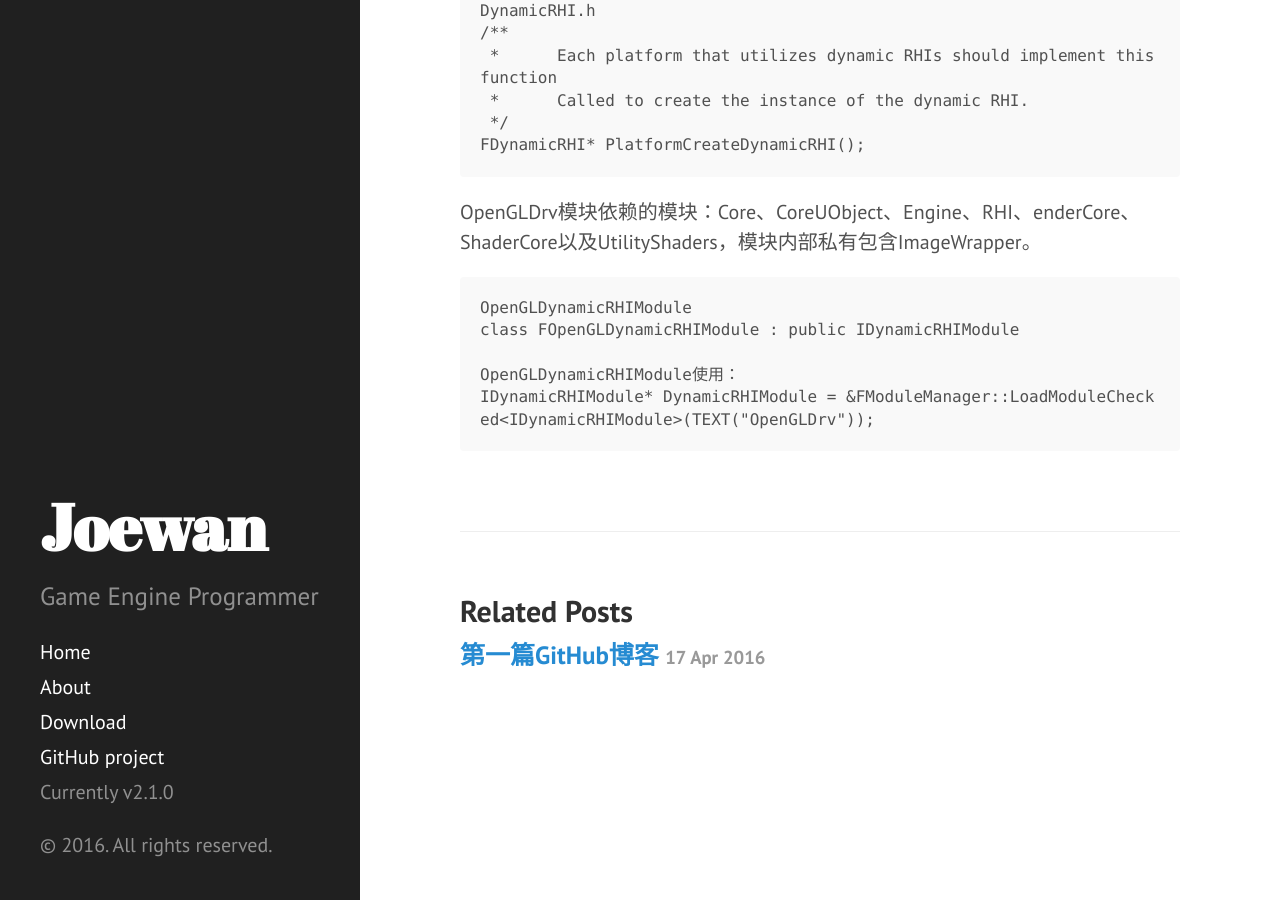
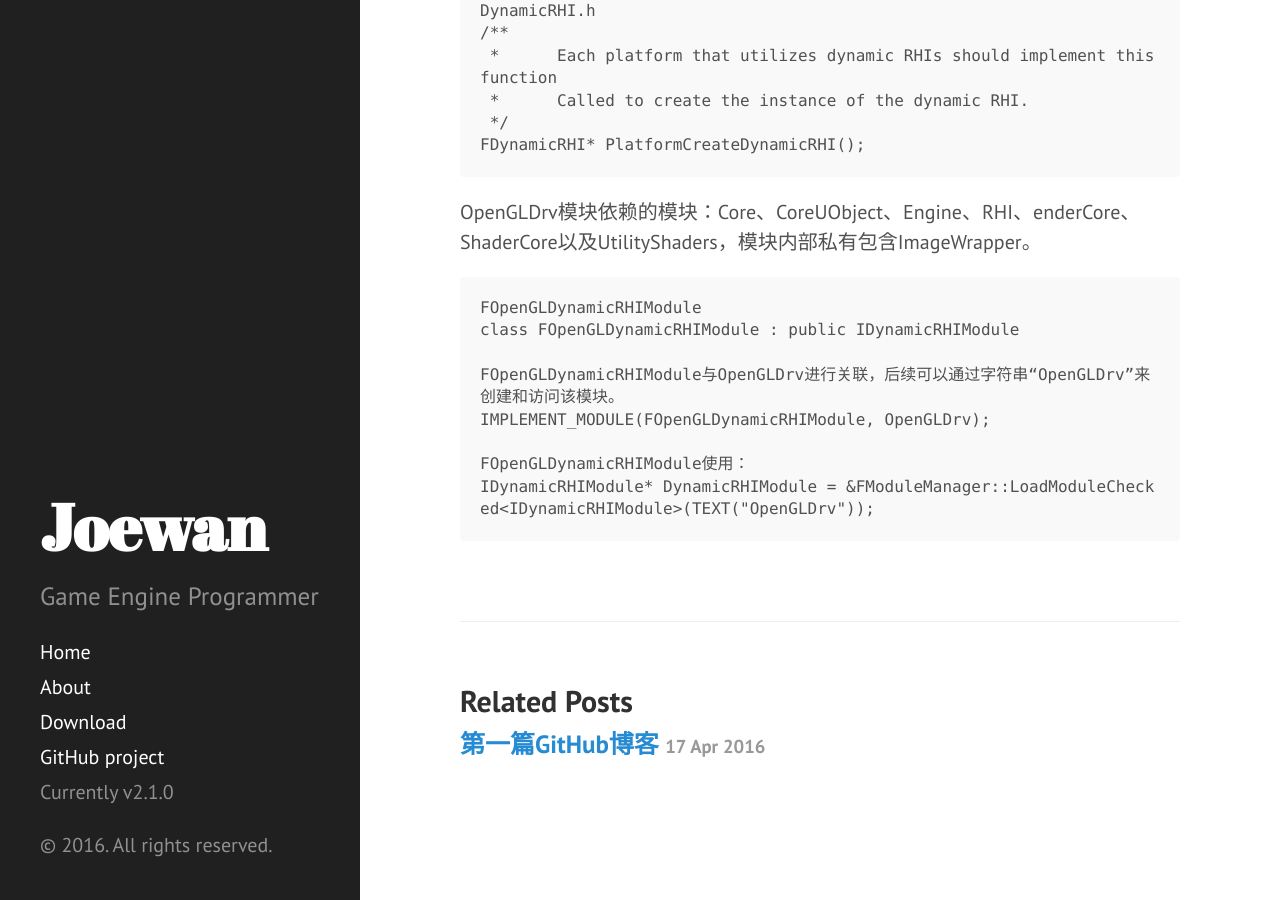
Before and after one commit to joewan/joewan.github.io, a Jekyll site: the page built from _posts/2016-04-18-unreal-engine-01.md, in a window 1280 px wide and 900 px high, scrolled down 2095 px. Built offline with Jekyll 4.4.1, drawn with Linux system fonts in a browser that asks for light colours.

Commit message:
FOpenGLDynamicRHIModule与OpenGLDrv关联。

```diff
--- a/_posts/2016-04-18-unreal-engine-01.md
+++ b/_posts/2016-04-18-unreal-engine-01.md
@@ -57,8 +57,11 @@ Runtime中最核心的就当属Core了，Core是我们熟悉、掌握Unreal的
 OpenGLDrv模块依赖的模块：Core、CoreUObject、Engine、RHI、enderCore、ShaderCore以及UtilityShaders，模块内部私有包含ImageWrapper。
 
 
-	OpenGLDynamicRHIModule
+	FOpenGLDynamicRHIModule
 	class FOpenGLDynamicRHIModule : public IDynamicRHIModule
 
-	OpenGLDynamicRHIModule使用：
+	FOpenGLDynamicRHIModule与OpenGLDrv进行关联，后续可以通过字符串“OpenGLDrv”来创建和访问该模块。
+	IMPLEMENT_MODULE(FOpenGLDynamicRHIModule, OpenGLDrv);
+
+	FOpenGLDynamicRHIModule使用：
 	IDynamicRHIModule* DynamicRHIModule = &FModuleManager::LoadModuleChecked<IDynamicRHIModule>(TEXT("OpenGLDrv"));
```
